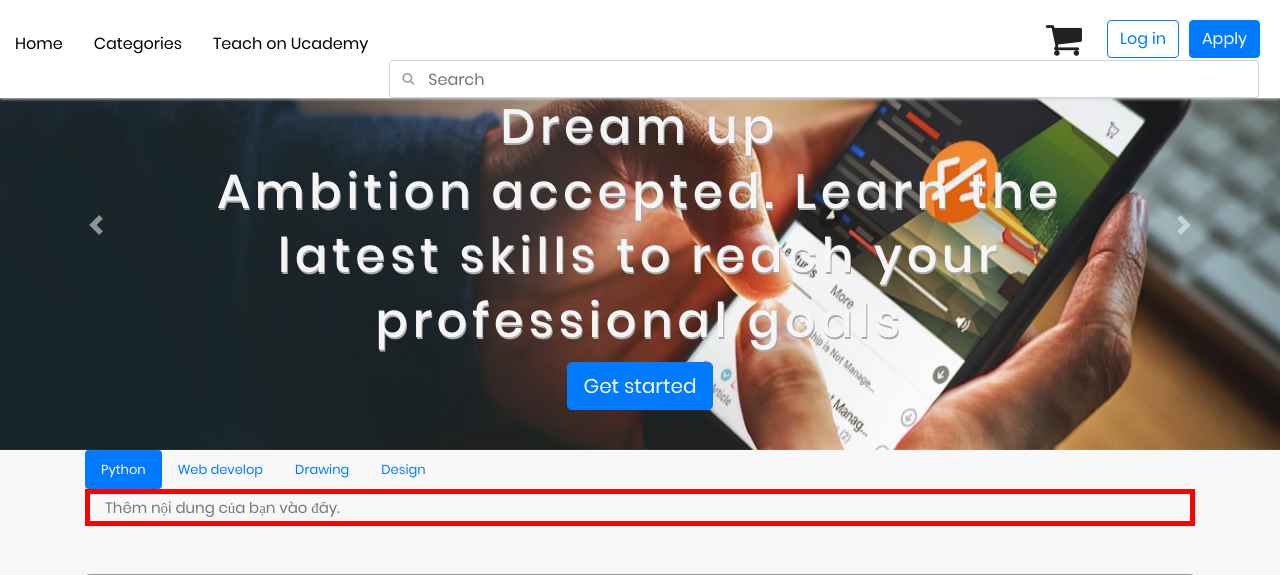
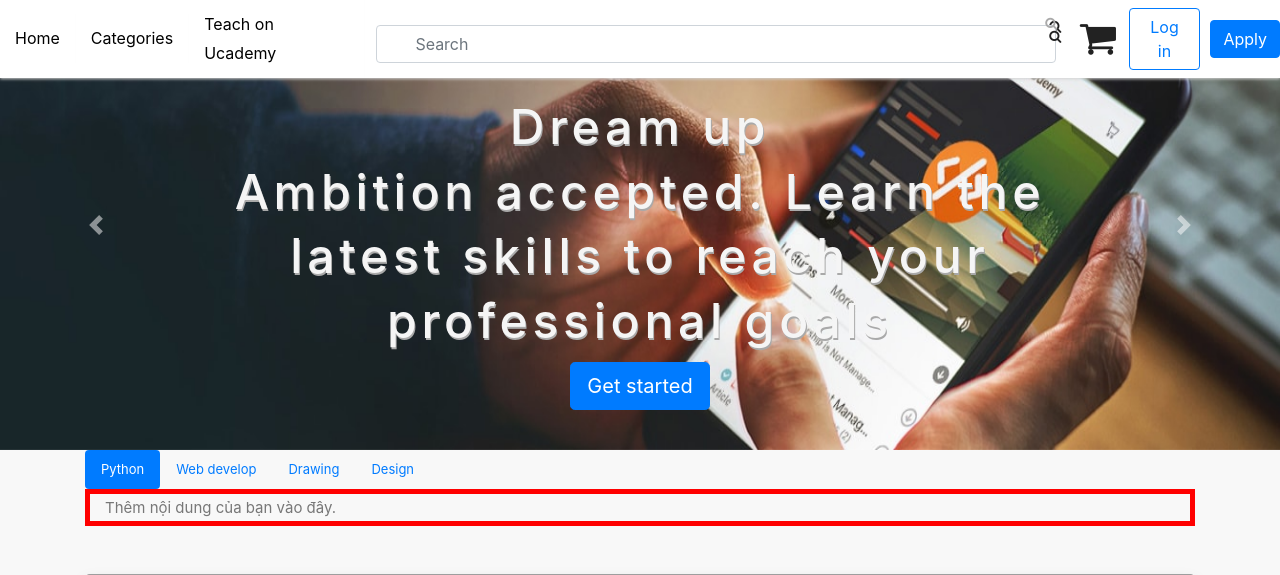
Before and after one commit to derrickvo72/WebProject, a Java web app: page /Home in a window 1280 px wide. Shown: the top 575 px of the page. Run offline with Tomcat 11, a stand-in JSP engine, Linux system fonts and the light colour scheme; grey boxes are pictures that could not be loaded.

Commit message:
Sua giao dien / NAV

```diff
--- a/ecUcademy42/src/main/webapp/WEB-INF/css/dropdown.css
+++ b/ecUcademy42/src/main/webapp/WEB-INF/css/dropdown.css
@@ -2,7 +2,8 @@ body{
     width: 100%;
     height: auto;
     background: -webkit-linear-gradient(0deg, #FFFFFF 0%, #FFFFFF 10%);
-    font-family: "Robato",sans-serif;
+    /*font-family: "Robato",sans-serif;*/
+    font-family: sf pro display,-apple-system,BlinkMacSystemFont,Roboto,segoe ui,Helvetica,Arial,sans-serif,apple color emoji,segoe ui emoji,segoe ui symbol;
     font-size: 17px;
 }
 #logreg-forms{
--- a/ecUcademy42/src/main/webapp/WEB-INF/css/multimenu.css
+++ b/ecUcademy42/src/main/webapp/WEB-INF/css/multimenu.css
@@ -3,21 +3,27 @@
 }
 
 .has-search .form-control-feedback {
-    position: absolute;
+    position: relative;
     z-index: 2;
     display: block;
-    width: 2.375rem;
-    height: 2.375rem;
+    width: 20px;
+    height: 20px;
     line-height: 2.375rem;
     text-align: center;
     pointer-events: none;
     color: #aaa;
+    float: right;
+    margin-right: 6px;
+    margin-top: -10px;
 }
 .form-control {
-    display: block;
-    width: 870px;
+    display: inline-block;
+    position: relative;
+    width: 680px;
     height: calc(1.5em + .75rem + 2px);
-    padding: .375rem .75rem;
+    padding-right: 20px;
+    padding-top: 6px;
+    padding-bottom: 6px;
     font-size: 1rem;
     font-weight: 400;
     line-height: 1.5;
@@ -32,6 +38,18 @@
     margin:0;
     padding: 0;
 }
+.has-search:after{
+    font-family: 'FontAwesome';
+    content: '\f002';
+    position: absolute;
+    right: 6px;
+}
+/*.form-control:before {*/
+/*    font-family: 'FontAwesome';*/
+/*    content: '\f274';*/
+/*    position: absolute;*/
+/*    right: 6px;*/
+/*}*/
 .container-multi-right {
     float: right;
 }
@@ -51,9 +69,12 @@
     clear: both;
 }
 .menu{
+    display: flex;
+    align-items: center;
+    justify-content: center;
     background: #ffffff;
     text-align: -moz-center;
-    padding-top:20px;
+    padding-top:0px;
     box-shadow: 0px 1px 3px lightgrey;
 }
 /*Cap 1*/
--- a/ecUcademy42/src/main/webapp/public/colorlib-regform/colorlib-regform-7/css/style.css
+++ b/ecUcademy42/src/main/webapp/public/colorlib-regform/colorlib-regform-7/css/style.css
@@ -198,7 +198,8 @@ body {
   color: #222;
   background: #f8f8f8;
   font-weight: 400;
-  font-family: Poppins; }
+  font-family: sf pro display,-apple-system,BlinkMacSystemFont,Roboto,segoe ui,Helvetica,Arial,sans-serif,apple color emoji,segoe ui emoji,segoe ui symbol;
+}
 
 .container-ls {
   width: 900px;
@@ -316,9 +317,17 @@ figure {
 .form-group {
   position: relative;
   margin-bottom: 25px;
-  overflow: hidden; }
-  .form-group:last-child {
-    margin-bottom: 0px; }
+  overflow: hidden;
+}
+.form-group:last-child {
+  margin-bottom: 0px;
+}
+.form-group:before {
+  font-family: 'FontAwesome';
+  content: '\f002';
+  position: absolute;
+  right: 6px;
+}
 
 input {
   width: 100%;
@@ -326,7 +335,6 @@ input {
   border: none;
   border-bottom: 1px solid #999;
   padding: 6px 30px;
-  font-family: Poppins;
   box-sizing: border-box; }
   input::-webkit-input-placeholder {
     color: #999; }
--- a/ecUcademy42/src/main/webapp/views/partials/nav.jsp
+++ b/ecUcademy42/src/main/webapp/views/partials/nav.jsp
@@ -1,9 +1,9 @@
 
 <div class="container-multi menu-lg" >
-    <ul class="menu clearfix">
+    <ul class="menu clearfix" style="margin-bottom: 0px;">
         <li><a href="${pageContext.request.contextPath}/Home/Index">Home</a></li>
         <li><a href="#">Categories</a>
-            <ul style="margin-top: 11px">
+            <ul>
                 <li><a href="#">Development</a>
                     <ul>
                         <li><a href="#">Web Dev</a>
@@ -57,31 +57,35 @@
             </ul>
         </li>
         <li><a href="#">Teach on Ucademy</a>
-        <ul style="min-width: 320px; min-height: 50px; margin-top: 11px; padding: 2px ">
+        <ul style="min-width: 320px; min-height: 50px; padding: 2px ">
             <li class="teach-font" style="text-align: center">
                 <h4>Turn what you know into an opportunity and reach millions around the world.</h4>
                 <a href="${pageContext.request.contextPath}/Home/Index" class="btn btn-primary btn-lg active" role="button" aria-pressed="true">Learn more</a>
             </li>
         </ul>
         </li>
-        <li style="float: right; margin-right:20px;">
-            <form action="${pageContext.request.contextPath}/Home/Sign">
-                <input class="btn btn-primary" type="submit" value="Apply">
-            </form>
+        <li style="text-align: center;">
+            <div class="form-group has-search" >
+                <span class="fa fa-search form-control-feedback errspan"></span>
+                <input type="text" class="form-control" placeholder="Search">
+
+
+            </div>
         </li>
+        <li style="float: right; padding-left:12.5px;padding-right:12.5px;"><i class="fa fa-shopping-cart fa-3x" aria-hidden="true"></i></li>
         <li style="float: right; margin-right:10px;">
             <form action="${pageContext.request.contextPath}/Home/Login">
                 <button  type="submit" class="btn btn-outline-primary">Log in</button>
             </form>
 
         </li>
-        <li style="float: right; margin-right:25px;"><i class="fa fa-shopping-cart fa-3x" aria-hidden="true"></i></li>
-        <li style="text-align: center; margin-left: 5px">
-            <div class="form-group has-search">
-                <span class="fa fa-search form-control-feedback"></span>
-                <input type="text" class="form-control" placeholder="Search">
-            </div>
+        <li style="float: right;">
+            <form action="${pageContext.request.contextPath}/Home/Sign">
+                <input class="btn btn-primary" type="submit" value="Apply">
+            </form>
         </li>
+
+
 
     </ul>
 </div>
```
Also changed, not shown: ecUcademy42/src/main/webapp/WEB-INF/css/style.css (+6 -1 lines), 7 other files.
